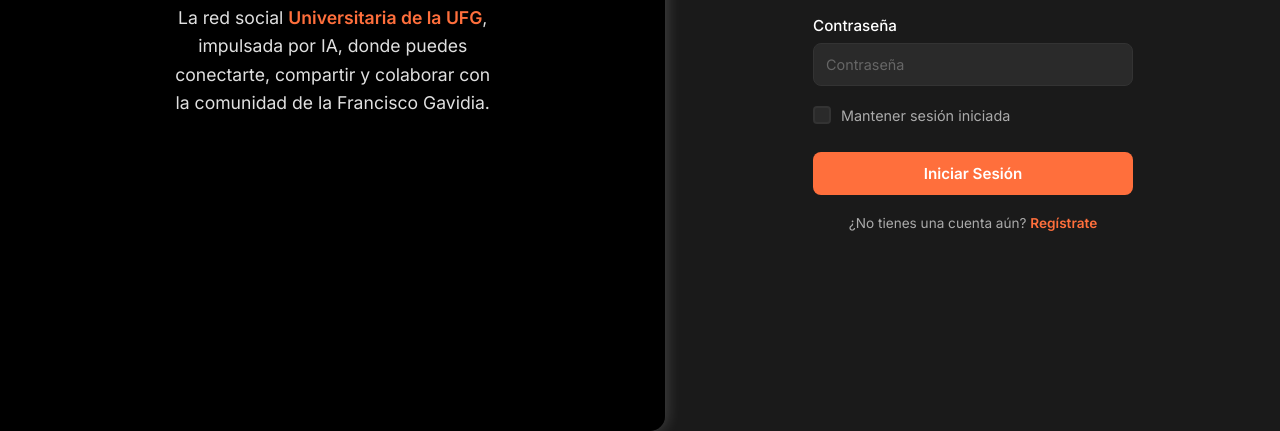
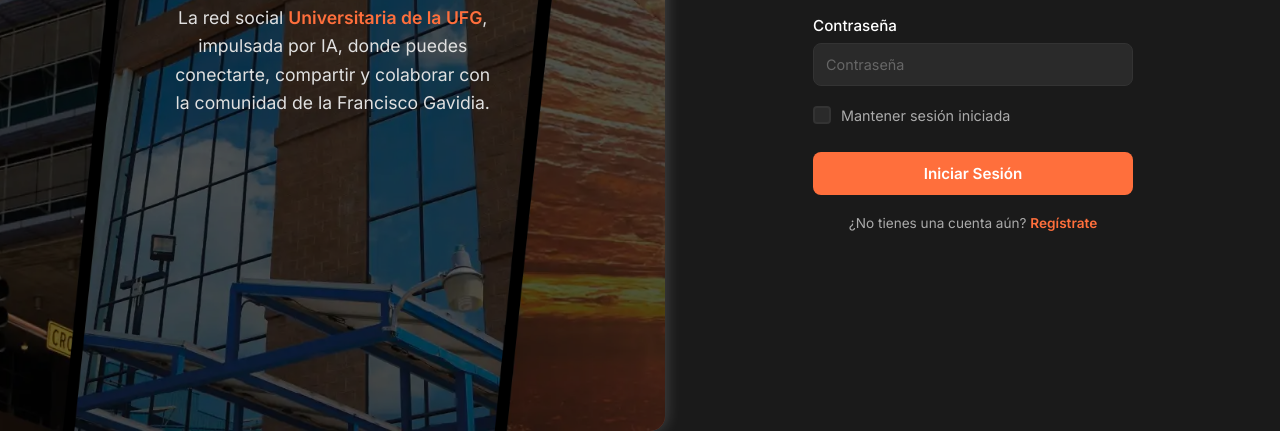
Before and after one commit to kevinpineda02/Login-G-Net, a plain HTML site: page index.html in a window 1280 px wide. Shown: the part 369-800 px from the top of the page. Drawn offline with Linux system fonts and the light colour scheme; the site is published under a folder, as on GitHub Pages, so addresses that start at the root find nothing.

Commit message:
Update style.css

```diff
--- a/style.css
+++ b/style.css
@@ -92,7 +92,7 @@ body {
 /* Panel lateral con imagen */
 .side-container {
     flex: 1.2;
-    background-image: url("/imagenes/ASU-carruselMobile.webp");
+    background-image: url("./imagenes/ASU-carruselMobile.webp");
     background-size: cover;
     background-position: center;
     background-color: #000;
```
